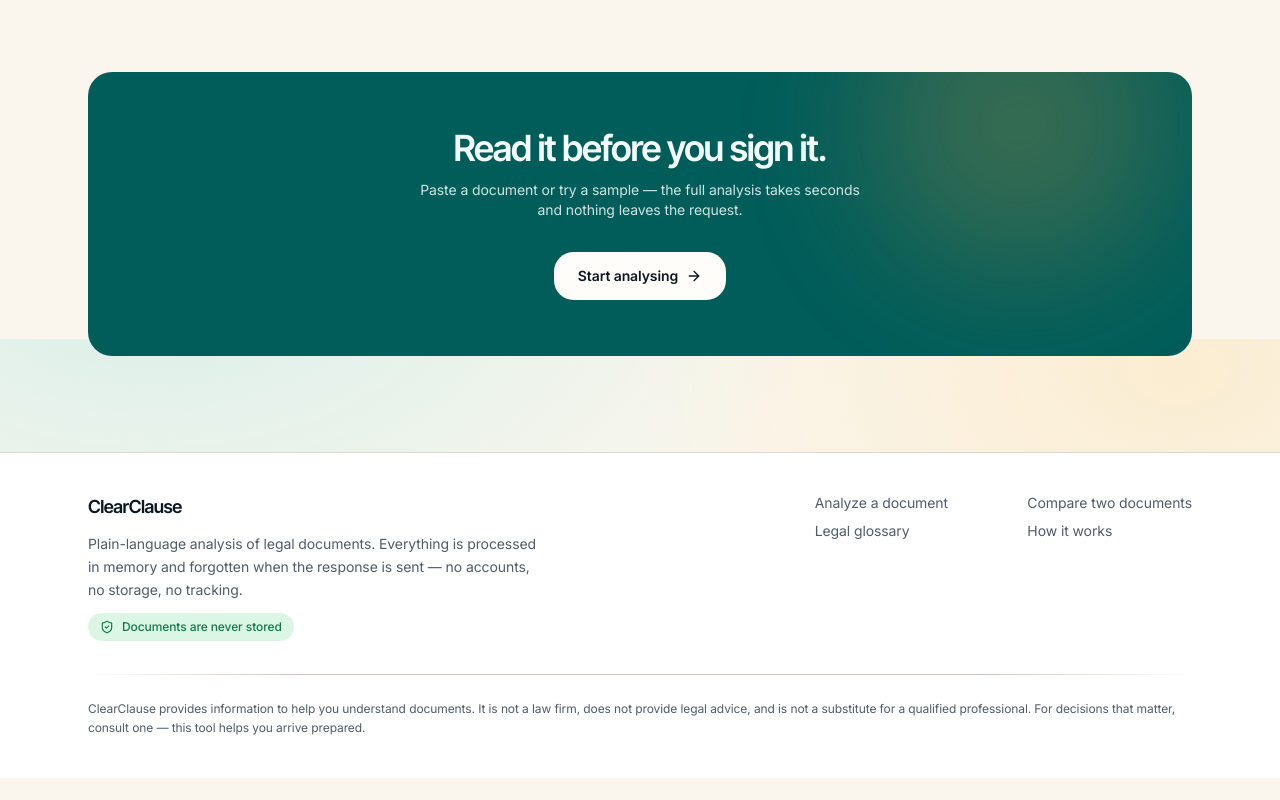
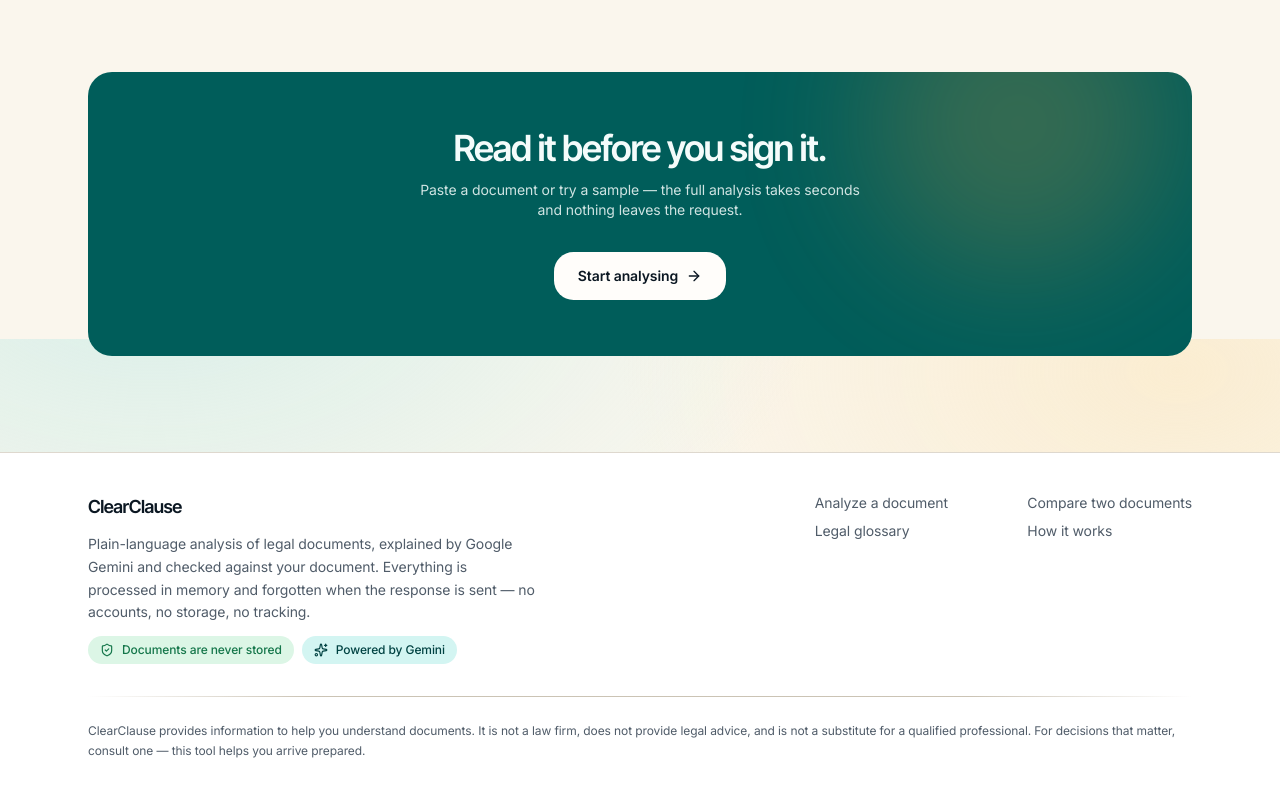
Before and after one commit to rushii23-dev/PW-Exclusive, a Next.js app: page / in a window 1280 px wide. Shown: the part 2861-3661 px from the top of the page. Before the commit the page ends 3639 px from the top, so only its background shows below. Built offline with nearby package versions, Linux system fonts and the light colour scheme.

Commit message:
feat(footer): credit Gemini and say how answers are checked

```diff
--- a/src/components/SiteFooter.tsx
+++ b/src/components/SiteFooter.tsx
@@ -1,4 +1,4 @@
-import { ShieldCheck } from "lucide-react";
+import { ShieldCheck, Sparkles } from "lucide-react";
 import Link from "next/link";
 
 export function SiteFooter() {
@@ -11,14 +11,21 @@ export function SiteFooter() {
               ClearClause
             </p>
             <p className="text-sm leading-relaxed text-muted-foreground">
-              Plain-language analysis of legal documents. Everything is
+              Plain-language analysis of legal documents, explained by Google
+              Gemini and checked against your document. Everything is
               processed in memory and forgotten when the response is sent —
               no accounts, no storage, no tracking.
             </p>
-            <p className="inline-flex items-center gap-2 rounded-full bg-ok-soft px-3 py-1.5 text-xs font-medium text-ok">
-              <ShieldCheck className="size-3.5" aria-hidden />
-              Documents are never stored
-            </p>
+            <div className="flex flex-wrap gap-2">
+              <p className="inline-flex items-center gap-2 rounded-full bg-ok-soft px-3 py-1.5 text-xs font-medium text-ok">
+                <ShieldCheck className="size-3.5" aria-hidden />
+                Documents are never stored
+              </p>
+              <p className="inline-flex items-center gap-2 rounded-full bg-primary-soft px-3 py-1.5 text-xs font-medium text-primary-strong">
+                <Sparkles className="size-3.5" aria-hidden />
+                Powered by Gemini
+              </p>
+            </div>
           </div>
           <nav aria-label="Footer" className="grid grid-cols-2 gap-x-12 gap-y-2 text-sm">
             <Link className="text-muted-foreground underline-offset-4 transition-colors hover:text-foreground hover:underline" href="/analyze">
```
